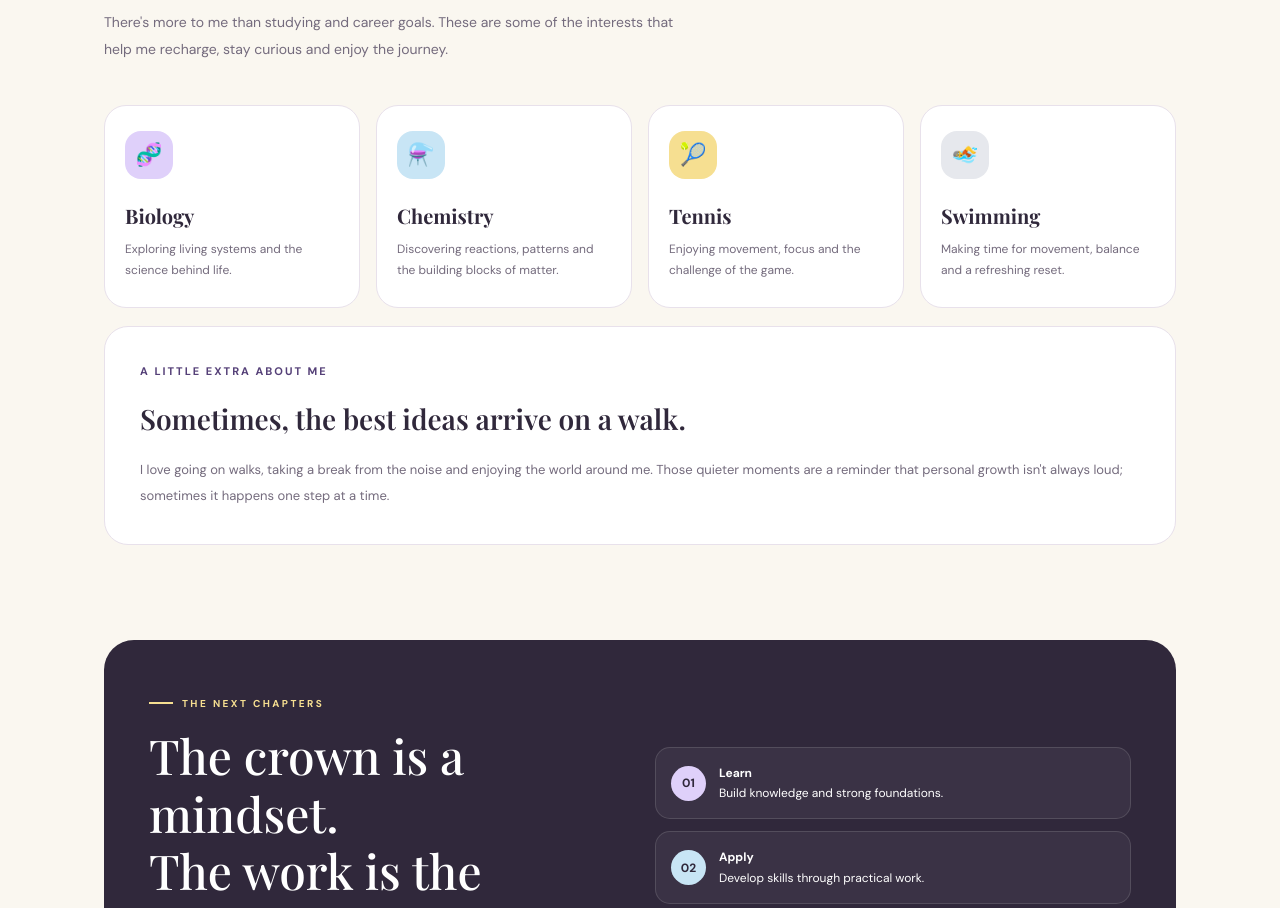
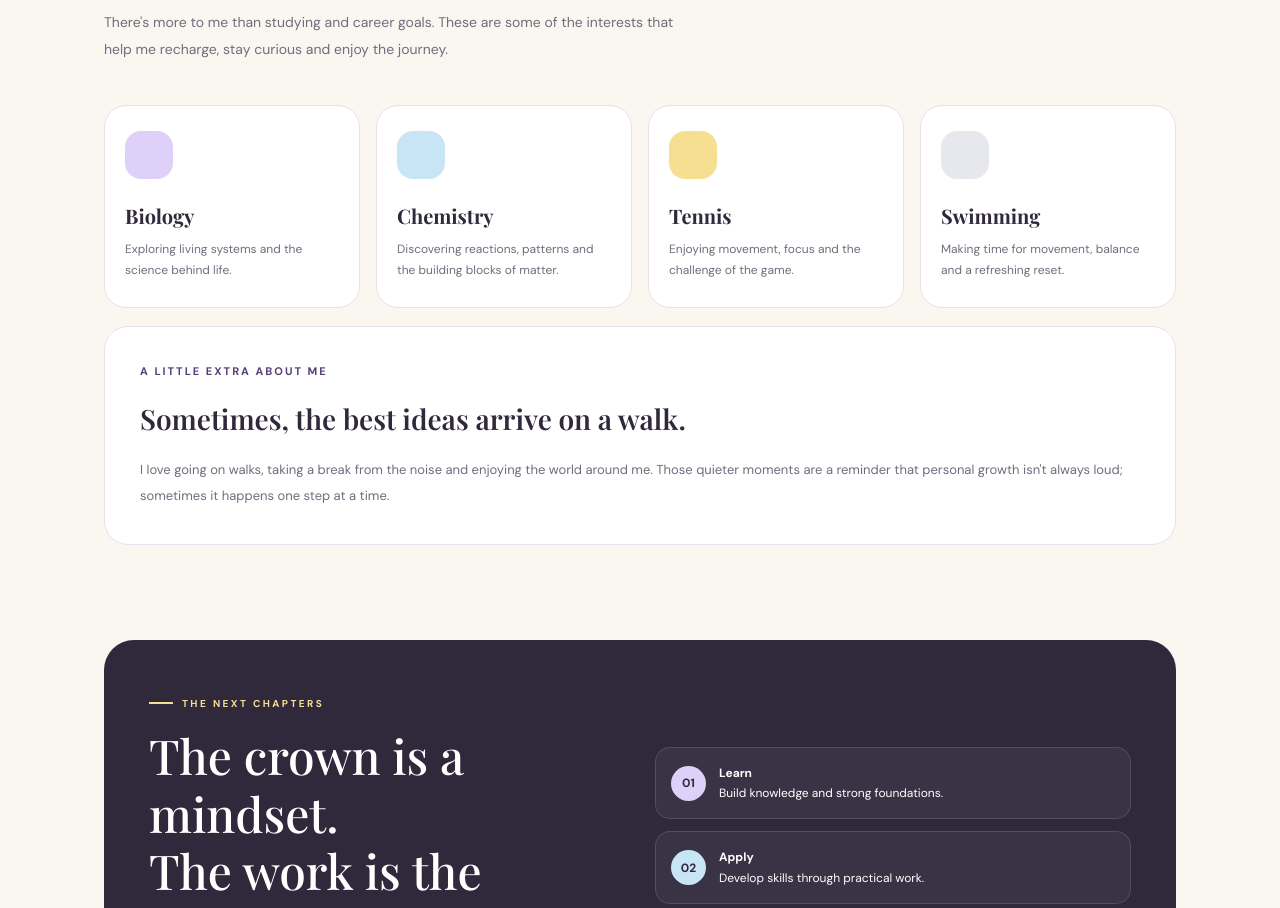
Before and after one commit to tinashemotshubi/digital-portfolio-, a plain HTML site: page index.html in a window 1280 px wide. Shown: the part 2928-3836 px from the top of the page. Drawn offline with nearby package versions, Linux system fonts and the light colour scheme; a web font is replaced by a local one.

Commit message:
Update index.html

```diff
--- a/index.html
+++ b/index.html
@@ -1087,25 +1087,25 @@
 
       <div class="interests-grid">
         <article class="interest-card reveal">
-          <div class="interest-icon">🧬</div>
+          <div class="interest-icon"></div>
           <h3>Biology</h3>
           <p>Exploring living systems and the science behind life.</p>
         </article>
 
         <article class="interest-card reveal">
-          <div class="interest-icon">⚗️</div>
+          <div class="interest-icon"></div>
           <h3>Chemistry</h3>
           <p>Discovering reactions, patterns and the building blocks of matter.</p>
         </article>
 
         <article class="interest-card reveal">
-          <div class="interest-icon">🎾</div>
+          <div class="interest-icon"></div>
           <h3>Tennis</h3>
           <p>Enjoying movement, focus and the challenge of the game.</p>
         </article>
 
         <article class="interest-card reveal">
-          <div class="interest-icon">🏊</div>
+          <div class="interest-icon"></div>
           <h3>Swimming</h3>
           <p>Making time for movement, balance and a refreshing reset.</p>
         </article>
```
